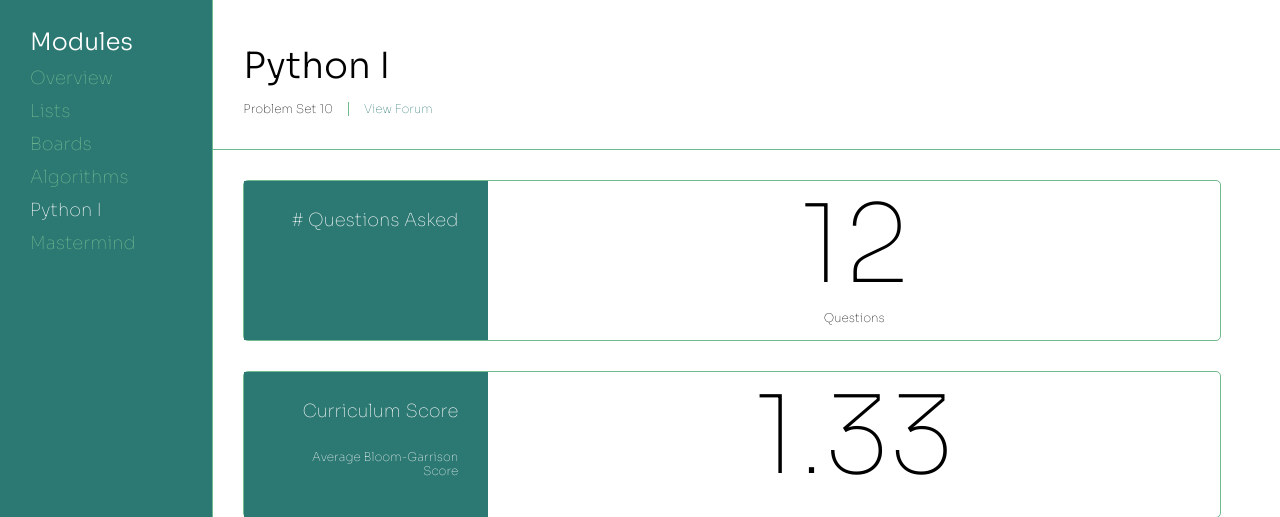
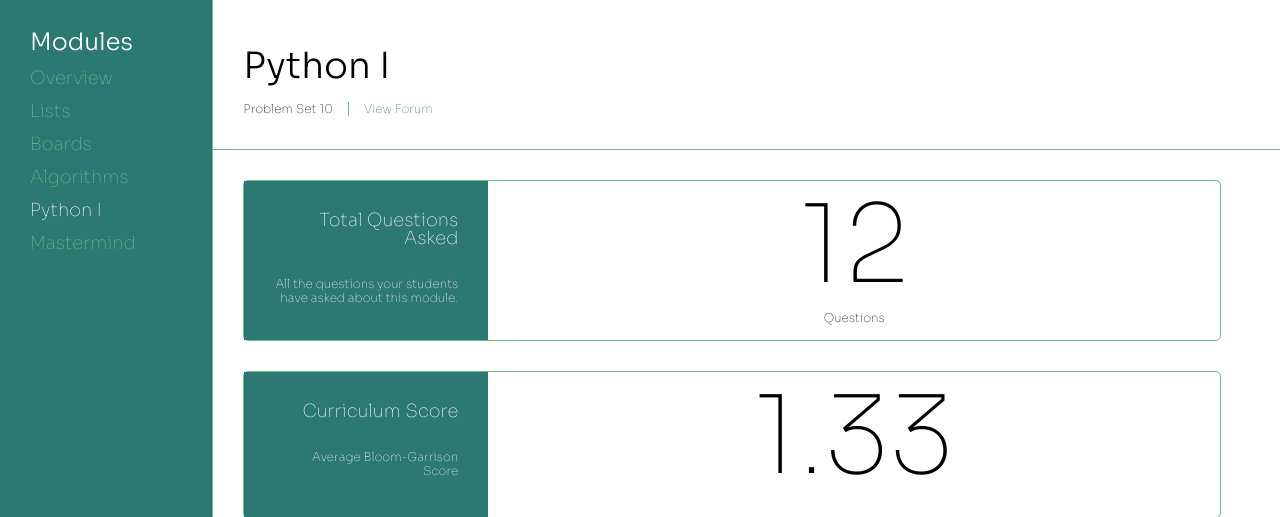
Before and after one commit to maxsonyang/Infocamp2020, a Django app: page /python_one in a window 1280 px wide. Shown: the part 75-592 px from the top of the page. Run offline with Django 3.2, Linux system fonts and the light colour scheme.

Commit message:
Fixed some text for total questions block on each page to enforce consistancy

```diff
--- a/graphs/templates/graphs/algorithms.html
+++ b/graphs/templates/graphs/algorithms.html
@@ -34,6 +34,9 @@
 			<li class="section">
 				<aside class="section__meta">
 					<h3 class="section__title">Total Questions Asked</h3>
+					<p class="section__body">
+						All the questions your students have asked about this module.
+					</p>
 				</aside>
 				<div class="section__content">
 					<figure class="big-number">
--- a/graphs/templates/graphs/boards.html
+++ b/graphs/templates/graphs/boards.html
@@ -34,6 +34,9 @@
 			<li class="section">
 				<aside class="section__meta">
 					<h3 class="section__title">Total Questions Asked</h3>
+					<p class="section__body">
+						All the questions your students have asked about this module.
+					</p>
 				</aside>
 				<div class="section__content">
 					<figure class="big-number">
--- a/graphs/templates/graphs/overview.html
+++ b/graphs/templates/graphs/overview.html
@@ -41,6 +41,7 @@
 				<div class="section__content">
 					<figure class="big-number">
 						<strong>{{ grand_total|safe }}</strong>
+						<figcaption>Questions</figcaption>
 					</figure>
 				</div>
 			</li>
--- a/graphs/templates/graphs/project_one.html
+++ b/graphs/templates/graphs/project_one.html
@@ -33,7 +33,10 @@
 			<!-- # OF QUESTIONS -->
 			<li class="section">
 				<aside class="section__meta">
-					<h3 class="section__title"># Questions Asked</h3>
+					<h3 class="section__title">Total Questions Asked</h3>
+					<p class="section__body">
+						All the questions your students have asked about this module.
+					</p>
 				</aside>
 				<div class="section__content">
 					<figure class="big-number">
--- a/graphs/templates/graphs/python_one.html
+++ b/graphs/templates/graphs/python_one.html
@@ -33,7 +33,10 @@
 			<!-- # OF QUESTIONS -->
 			<li class="section">
 				<aside class="section__meta">
-					<h3 class="section__title"># Questions Asked</h3>
+					<h3 class="section__title">Total Questions Asked</h3>
+					<p class="section__body">
+						All the questions your students have asked about this module.
+					</p>
 				</aside>
 				<div class="section__content">
 					<figure class="big-number">
```
